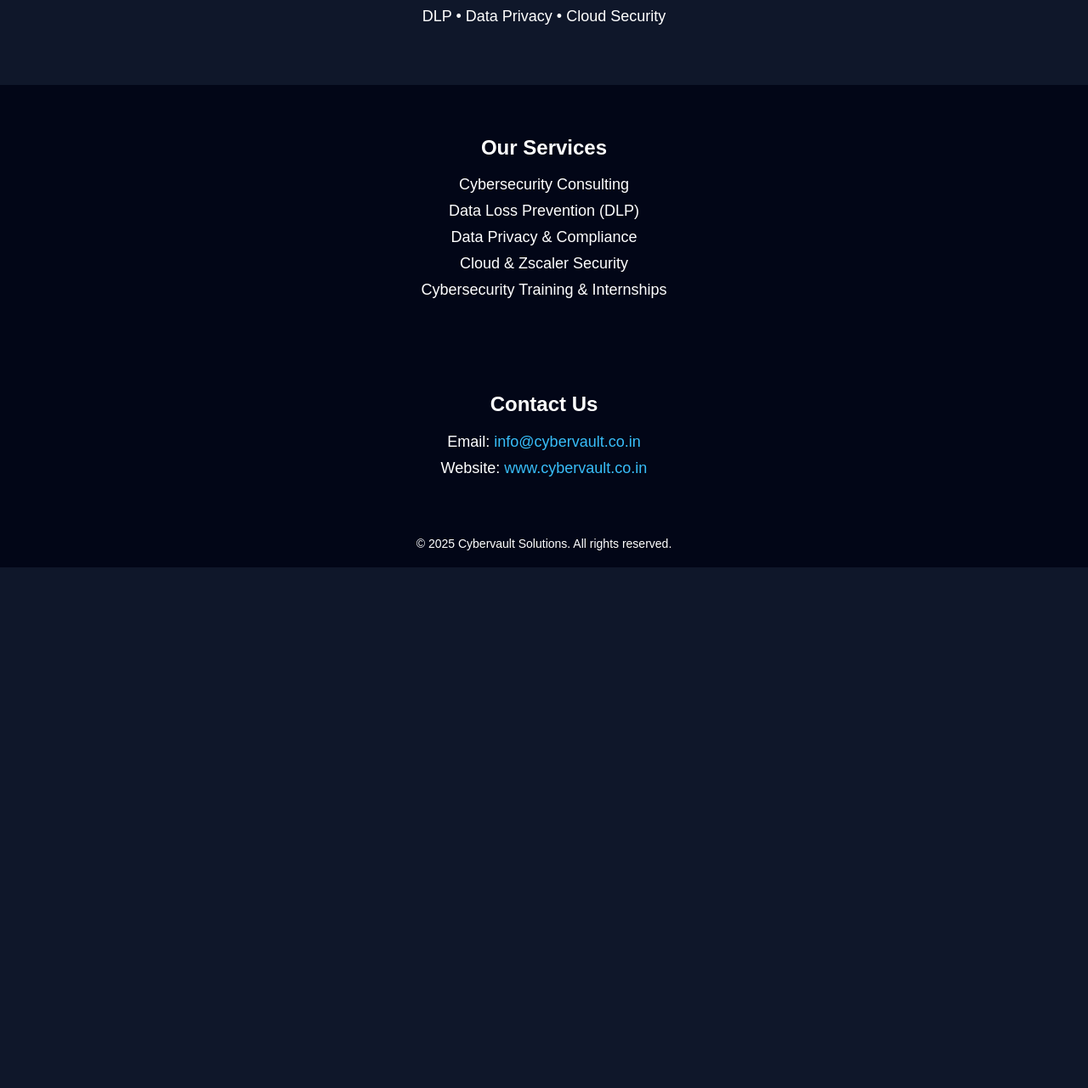
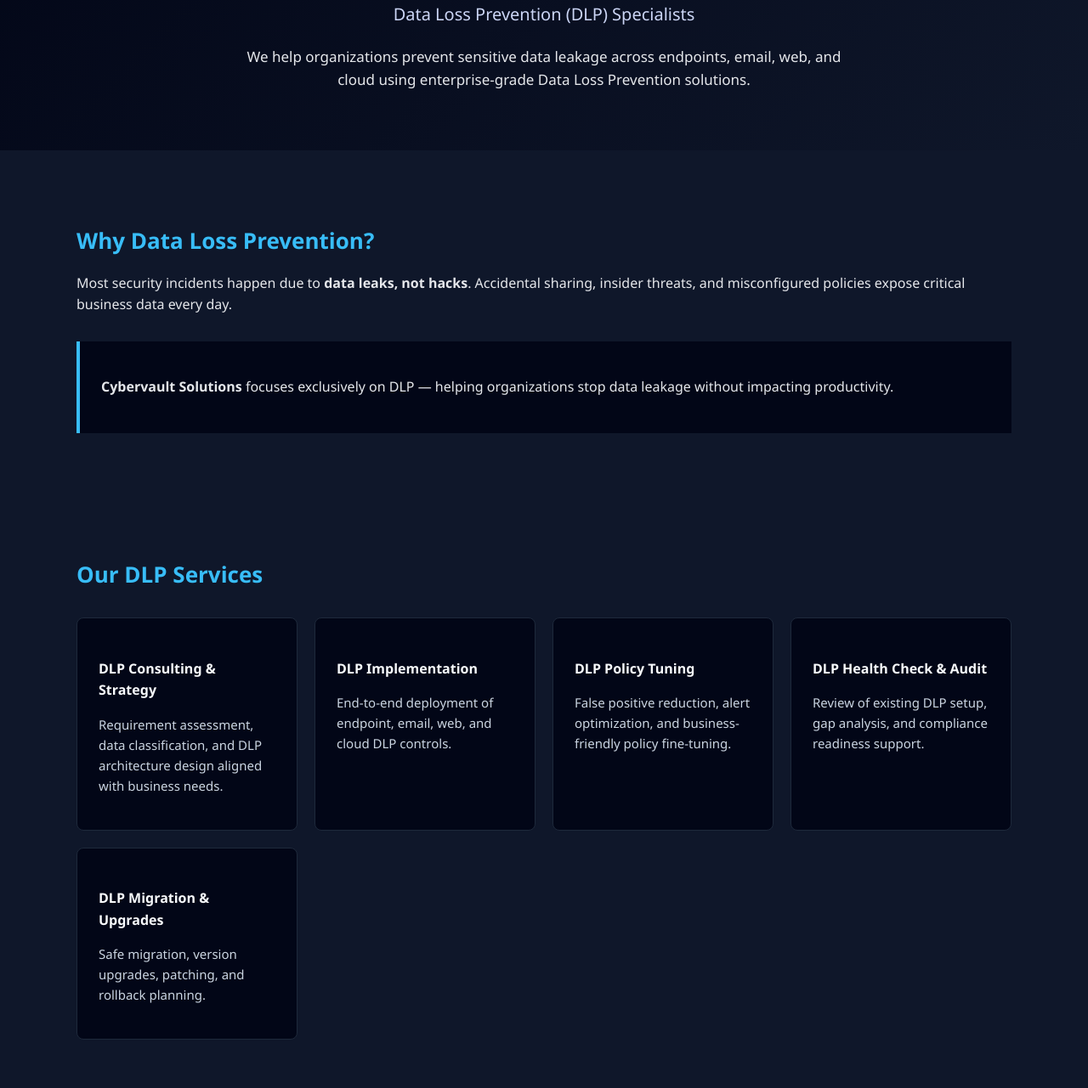
Before and after one commit to cybervaultsolutions/.co.in, a plain HTML site: page index.html in a window 1280 px wide. Shown: the part 181-1462 px from the top of the page at 85% size. Before the commit the page ends 849 px from the top, so only its background shows below. Drawn offline with Linux system fonts and the light colour scheme.

Commit message:
index.html

```diff
--- a/index.html
+++ b/index.html
@@ -1,68 +1,211 @@
 <!DOCTYPE html>
 <html lang="en">
 <head>
-  <meta charset="UTF-8">
-  <title>Cybervault Solutions</title>
-  <meta name="viewport" content="width=device-width, initial-scale=1.0">
+  <meta charset="UTF-8" />
+  <title>Cybervault Solutions | DLP Specialists</title>
+  <meta name="viewport" content="width=device-width, initial-scale=1.0" />
+  <meta name="description" content="Cybervault Solutions specializes in Data Loss Prevention (DLP) consulting, implementation, tuning, and audits to protect sensitive business data." />
+
   <style>
     body {
-      font-family: Arial, sans-serif;
       margin: 0;
+      font-family: "Segoe UI", Arial, sans-serif;
       background: #0f172a;
-      color: #ffffff;
+      color: #e5e7eb;
+      line-height: 1.6;
+    }
+
+    header {
+      background: linear-gradient(135deg, #020617, #0f172a);
+      padding: 70px 20px;
       text-align: center;
     }
-    header {
+
+    header h1 {
+      font-size: 42px;
+      color: #38bdf8;
+      margin-bottom: 10px;
+    }
+
+    header h2 {
+      font-weight: normal;
+      font-size: 20px;
+      color: #cbd5f5;
+      margin-bottom: 20px;
+    }
+
+    header p {
+      max-width: 720px;
+      margin: auto;
+      font-size: 17px;
+      color: #e5e7eb;
+    }
+
+    section {
       padding: 60px 20px;
+      max-width: 1100px;
+      margin: auto;
     }
-    h1 {
-      font-size: 40px;
+
+    h3 {
       color: #38bdf8;
+      margin-bottom: 15px;
+      font-size: 26px;
     }
-    p {
-      font-size: 18px;
-      margin: 10px 0;
+
+    .services {
+      display: grid;
+      grid-template-columns: repeat(auto-fit, minmax(250px, 1fr));
+      gap: 20px;
+      margin-top: 30px;
     }
-    section {
-      padding: 40px 20px;
+
+    .card {
       background: #020617;
+      padding: 25px;
+      border-radius: 8px;
+      border: 1px solid #1e293b;
     }
+
+    .card h4 {
+      color: #f8fafc;
+      margin-bottom: 10px;
+    }
+
+    .card p {
+      font-size: 15px;
+      color: #cbd5e1;
+    }
+
+    .highlight {
+      background: #020617;
+      border-left: 4px solid #38bdf8;
+      padding: 25px;
+      margin-top: 30px;
+    }
+
     footer {
-      padding: 20px;
+      background: #020617;
+      text-align: center;
+      padding: 25px 20px;
       font-size: 14px;
-      background: #020617;
+      color: #94a3b8;
     }
+
     a {
       color: #38bdf8;
       text-decoration: none;
     }
+
+    .cta {
+      text-align: center;
+      margin-top: 40px;
+    }
+
+    .cta a {
+      background: #38bdf8;
+      color: #020617;
+      padding: 14px 28px;
+      border-radius: 6px;
+      font-weight: bold;
+      display: inline-block;
+    }
   </style>
 </head>
+
 <body>
 
 <header>
   <h1>Cybervault Solutions</h1>
-  <p>Cybersecurity Consulting & Training</p>
-  <p>DLP • Data Privacy • Cloud Security</p>
+  <h2>Data Loss Prevention (DLP) Specialists</h2>
+  <p>
+    We help organizations prevent sensitive data leakage across endpoints,
+    email, web, and cloud using enterprise-grade Data Loss Prevention solutions.
+  </p>
 </header>
 
 <section>
-  <h2>Our Services</h2>
-  <p>Cybersecurity Consulting</p>
-  <p>Data Loss Prevention (DLP)</p>
-  <p>Data Privacy & Compliance</p>
-  <p>Cloud & Zscaler Security</p>
-  <p>Cybersecurity Training & Internships</p>
+  <h3>Why Data Loss Prevention?</h3>
+  <p>
+    Most security incidents happen due to <strong>data leaks, not hacks</strong>.
+    Accidental sharing, insider threats, and misconfigured policies expose
+    critical business data every day.
+  </p>
+
+  <div class="highlight">
+    <p>
+      <strong>Cybervault Solutions</strong> focuses exclusively on DLP —
+      helping organizations stop data leakage without impacting productivity.
+    </p>
+  </div>
 </section>
 
 <section>
-  <h2>Contact Us</h2>
-  <p>Email: <a href="mailto:info@cybervault.co.in">info@cybervault.co.in</a></p>
-  <p>Website: <a href="https://www.cybervault.co.in">www.cybervault.co.in</a></p>
+  <h3>Our DLP Services</h3>
+
+  <div class="services">
+    <div class="card">
+      <h4>DLP Consulting & Strategy</h4>
+      <p>
+        Requirement assessment, data classification, and DLP architecture
+        design aligned with business needs.
+      </p>
+    </div>
+
+    <div class="card">
+      <h4>DLP Implementation</h4>
+      <p>
+        End-to-end deployment of endpoint, email, web, and cloud DLP controls.
+      </p>
+    </div>
+
+    <div class="card">
+      <h4>DLP Policy Tuning</h4>
+      <p>
+        False positive reduction, alert optimization, and business-friendly
+        policy fine-tuning.
+      </p>
+    </div>
+
+    <div class="card">
+      <h4>DLP Health Check & Audit</h4>
+      <p>
+        Review of existing DLP setup, gap analysis, and compliance readiness
+        support.
+      </p>
+    </div>
+
+    <div class="card">
+      <h4>DLP Migration & Upgrades</h4>
+      <p>
+        Safe migration, version upgrades, patching, and rollback planning.
+      </p>
+    </div>
+  </div>
+</section>
+
+<section>
+  <h3>Technologies</h3>
+  <p>
+    We work with leading enterprise DLP platforms:
+  </p>
+  <ul>
+    <li>Forcepoint DLP</li>
+    <li>Microsoft Purview DLP</li>
+    <li>Symantec / Broadcom DLP</li>
+  </ul>
+
+  <p><em>Zscaler DLP & Cloud Security — coming soon.</em></p>
+
+  <div class="cta">
+    <a href="mailto:info@cybervault.co.in">Contact Us</a>
+  </div>
 </section>
 
 <footer>
-  © 2025 Cybervault Solutions. All rights reserved.
+  © 2025 Cybervault Solutions · Data Loss Prevention Specialists
+  <br />
+  <a href="https://cybervault.co.in">www.cybervault.co.in</a>
 </footer>
 
 </body>
```
